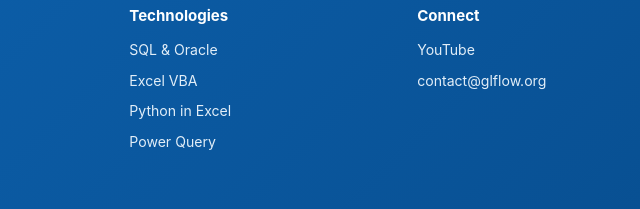
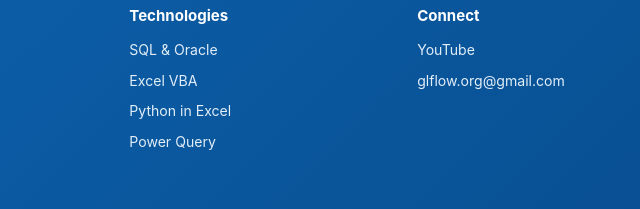
Before and after one commit to glflow-org/glflow-org.github.io, a plain HTML site: page tutorials/vba-shortcuts/index.html in a window 1280 px wide. Shown: the part 1991-2200 px from the top of the page, 634-1274 px from the left. Drawn offline with Linux system fonts and the light colour scheme.

Commit message:
Update footer contact email to Gmail address

```diff
--- a/tutorials/vba-shortcuts/index.html
+++ b/tutorials/vba-shortcuts/index.html
@@ -7,7 +7,7 @@
 <section class="section tutorial-content-section"><div class="container tutorial-layout"><div class="tutorial-main"><div class="video-shell"><div class="video-frame"><iframe src="https://www.youtube-nocookie.com/embed/cLxy_QnXoKE" title="VBA Shortcuts: Format Numbers and Switch Signs" allow="accelerometer; autoplay; clipboard-write; encrypted-media; gyroscope; picture-in-picture; web-share" allowfullscreen></iframe></div><div class="video-actions"><a class="button button-primary" href="https://www.youtube.com/watch?v=cLxy_QnXoKE&t=5s" target="_blank" rel="noopener">▶ Watch on YouTube</a><a class="button button-secondary" href="../../downloads/NumberFormat.bas" download>↓ Download BAS</a><a class="button button-secondary" href="../../downloads/SwitchSign.bas" download>↓ Download BAS</a></div></div>
 <article class="tutorial-copy-block"><p class="eyebrow">About this tutorial</p><h2>Two small macros for repetitive Excel tasks</h2><p>This tutorial shows how to turn two common manual actions into keyboard shortcuts: switching number formats and reversing the sign of selected values.</p><p>The downloadable VBA modules let you inspect the code and reuse the macros in your own workbook.</p></article><div class="tutorial-key-points"><article><span>01</span><h3>Format numbers faster</h3><p>Toggle the selected cells between a standard number format and General.</p></article><article><span>02</span><h3>Switch signs instantly</h3><p>Multiply selected numeric values by minus one without helper columns.</p></article><article><span>03</span><h3>Reuse the macros</h3><p>Download the VBA modules and adapt the shortcuts to your own workflow.</p></article></div></div>
 <aside class="tutorial-sidebar"><div class="resource-card"><p class="eyebrow">Resources</p><h3>Files used in this tutorial</h3><a class="resource-link" href="../../downloads/NumberFormat.bas" download><span class="file-type">BAS</span><span><strong>Number Format macro</strong><small>Excel VBA module</small></span><span>↓</span></a><a class="resource-link" href="../../downloads/SwitchSign.bas" download><span class="file-type">BAS</span><span><strong>Switch Sign macro</strong><small>Excel VBA module</small></span><span>↓</span></a></div></aside></div></section></main>
-<footer><div class="container footer-main"><div class="footer-brand"><img class="footer-logo" src="../../assets/logo-footer.png?v=footer-fix-1" alt="glFlow"><p>Practical solutions for finance and accounting workflows.</p></div><div class="footer-column"><h3>Explore</h3><a href="../../#tutorials">Tutorials</a><a href="../../#workflows">Workflows</a><a href="../../#downloads">Downloads</a><a href="../../#about">About</a></div><div class="footer-column"><h3>Technologies</h3><a href="../../#tutorials">SQL &amp; Oracle</a><a href="../../#tutorials">Excel VBA</a><a href="../../#tutorials">Python in Excel</a><a href="../../#tutorials">Power Query</a></div><div class="footer-column"><h3>Connect</h3><a href="https://www.youtube.com/@glFlowTech/videos" target="_blank" rel="noopener">YouTube</a><a href="mailto:contact@glflow.org">contact@glflow.org</a></div></div><div class="container footer-bottom">© 2026 glFlow • All rights reserved.</div></footer><script>
+<footer><div class="container footer-main"><div class="footer-brand"><img class="footer-logo" src="../../assets/logo-footer.png?v=footer-fix-1" alt="glFlow"><p>Practical solutions for finance and accounting workflows.</p></div><div class="footer-column"><h3>Explore</h3><a href="../../#tutorials">Tutorials</a><a href="../../#workflows">Workflows</a><a href="../../#downloads">Downloads</a><a href="../../#about">About</a></div><div class="footer-column"><h3>Technologies</h3><a href="../../#tutorials">SQL &amp; Oracle</a><a href="../../#tutorials">Excel VBA</a><a href="../../#tutorials">Python in Excel</a><a href="../../#tutorials">Power Query</a></div><div class="footer-column"><h3>Connect</h3><a href="https://www.youtube.com/@glFlowTech/videos" target="_blank" rel="noopener">YouTube</a><a href="mailto:glflow.org@gmail.com">glflow.org@gmail.com</a></div></div><div class="container footer-bottom">© 2026 glFlow • All rights reserved.</div></footer><script>
 (() => {
   const button = document.querySelector('.mobile-menu-toggle');
   const nav = document.querySelector('.site-header nav');
```
